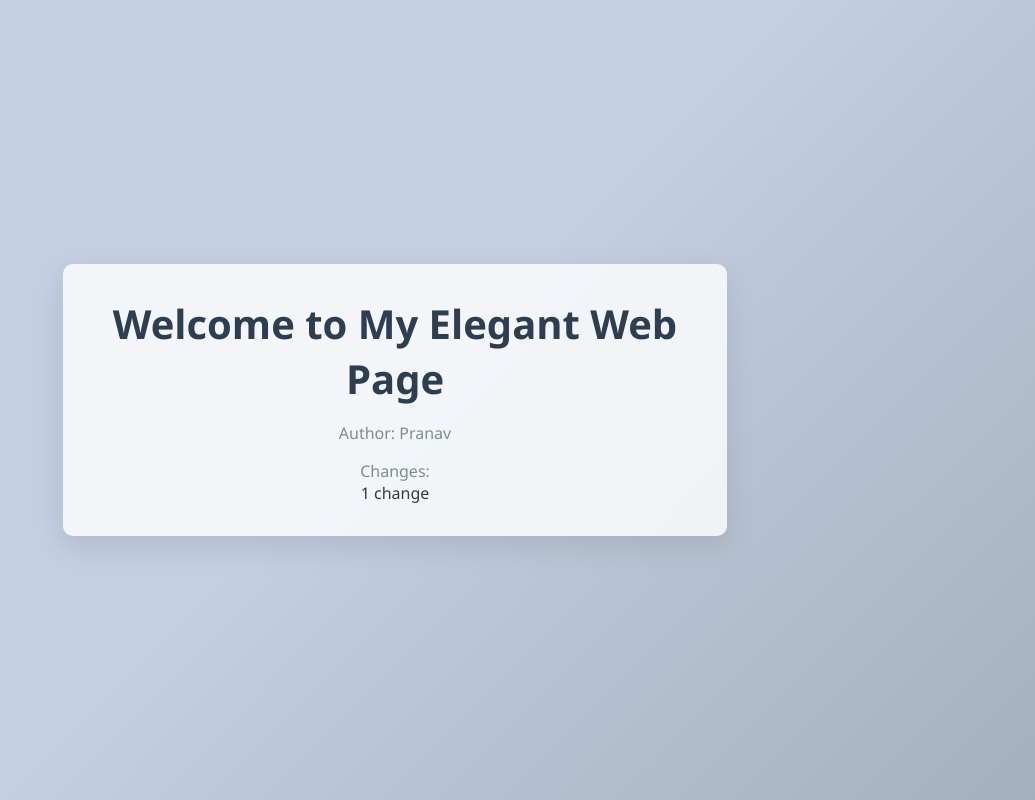
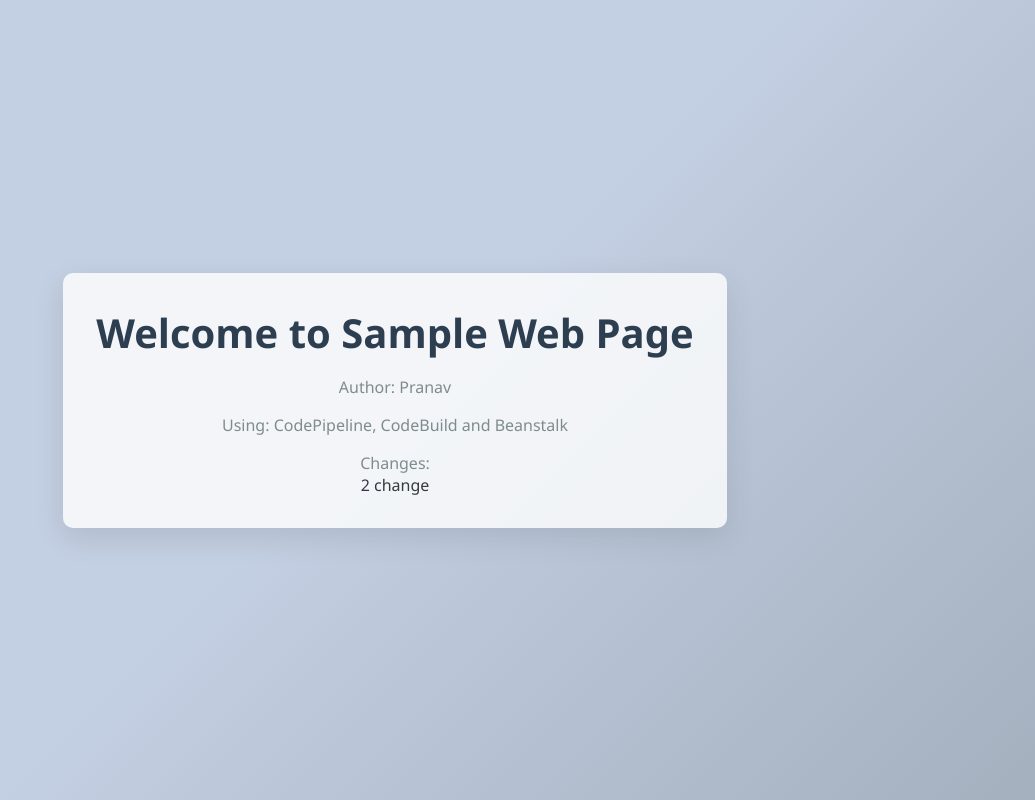
Before and after one commit to techdecipher/using-aws-dev-tools, a plain HTML site: page index.html in a window 1280 px wide. Shown: the whole page, without its empty margins (245-1280 px from the left). Drawn offline with Linux system fonts and the light colour scheme.

Commit message:
5 changes on Index file

```diff
--- a/index.html
+++ b/index.html
@@ -41,10 +41,11 @@
 </head>
 <body>
     <div class="container">
-        <h1>Welcome to My Elegant Web Page</h1>
+        <h1>Welcome to Sample Web Page</h1>
         <p>Author: Pranav</p>
+	<p>Using: CodePipeline, CodeBuild and Beanstalk</p>
 	<p>Changes:</p>
-	1 change
+	2 change
     </div>
 </body>
 </html>
```
